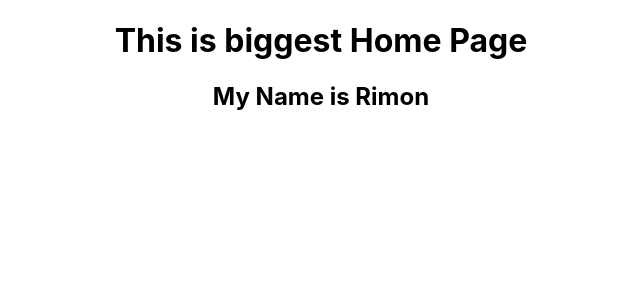
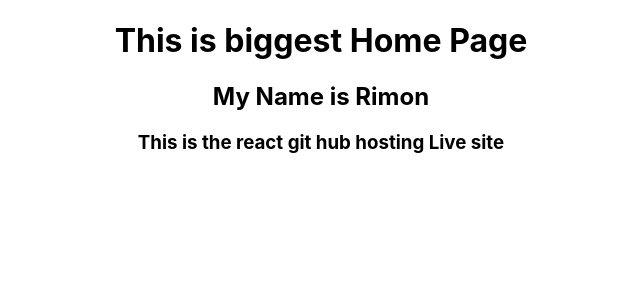
Before and after one commit to NorinNadia12/react-hosting-with-github, a React (Create React App) app: page / in a window 1280 px wide. Shown: the top 300 px of the page, without its empty margins (319-959 px from the left). Built offline with nearby package versions, Linux system fonts and the light colour scheme.

Commit message:
finaly fainal commit

```diff
--- a/src/App.js
+++ b/src/App.js
@@ -5,6 +5,7 @@ function App() {
     <div className="App">
       <h1>This is biggest Home Page</h1>
       <h2>My Name is Rimon</h2>
+      <h3>This is the react git hub hosting Live site</h3>
     </div>
   );
 }
```
Also changed, not shown: 1 other file (tests, documents, lock files or other folders).
